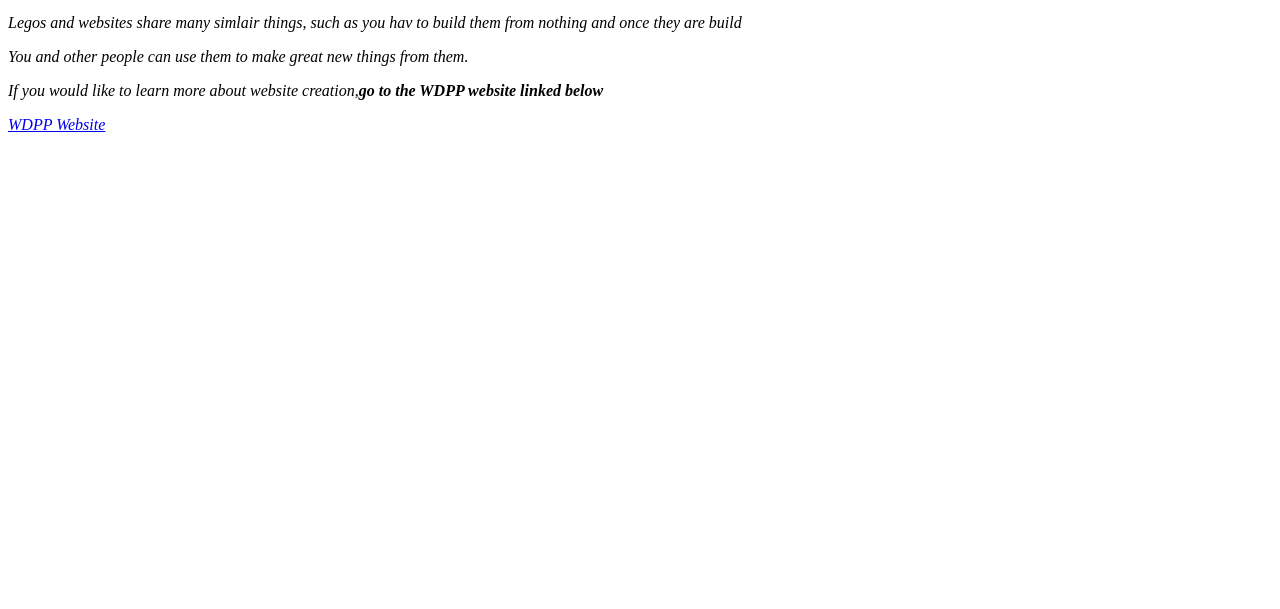
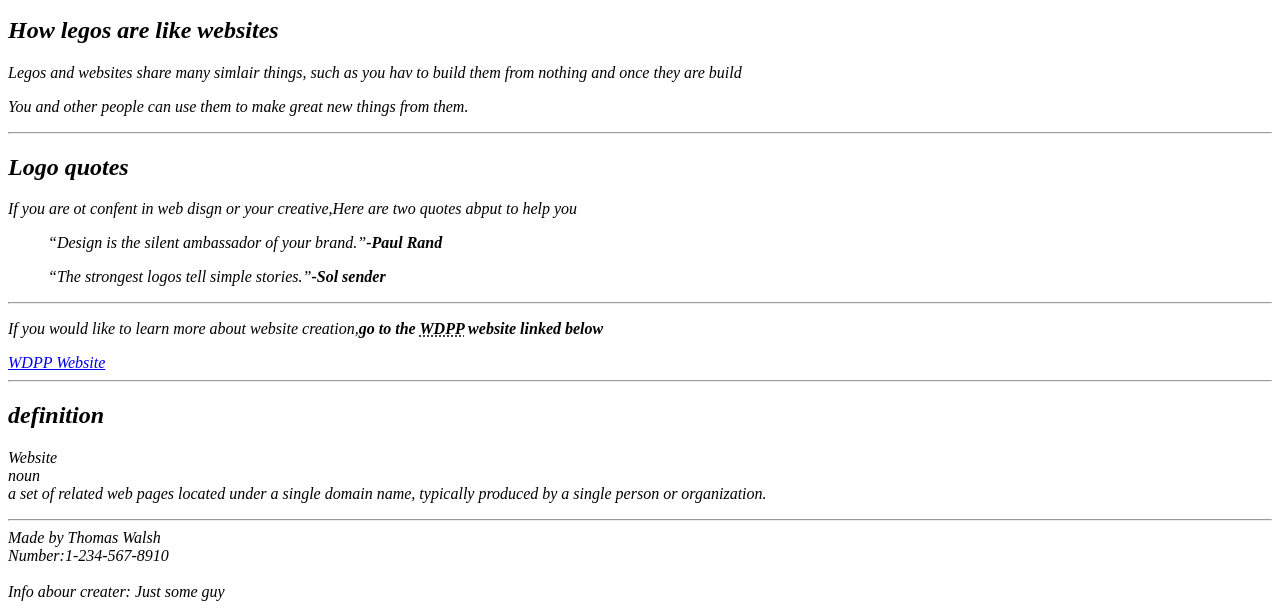
Before and after one commit to Twalsh26/Random-test-website, a plain HTML site: page index.html in a window 1280 px wide. Shown: the part 786-1395 px from the top of the page. Before the commit the page ends 928 px from the top, so only its background shows below. Drawn offline with Linux system fonts and the light colour scheme.

Commit message:
Made word changes

```diff
--- a/index.html
+++ b/index.html
@@ -3,18 +3,34 @@
 <head>
 
     <title>Lego</title>
-    <b>How to lego</b>
+    <h2>How to lego</h2>
     <p> the secert to lego is there are <i>no</i> secert to lego</p>
     <p> Lego is all about using your <i>creative<i> and <i>your mind to build your world</p>
-    <p> actally, legos are kinda like websites (<strong>In a way</strong>)</p>
+    <p> actally, legos are kinda like websites <em>in a way</em></p>
     <img src="https://images.unsplash.com/photo-1680842350641-d49b43d71025?ixlib=rb-4.0.3&ixid=M3wxMjA3fDB8MHxwaG90by1wYWdlfHx8fGVufDB8fHx" height="600" alt="Logo Spongebob">
     <hr>
-    <b>How legos are like websites</b>
+    <h2>How legos are like websites</h2>
     <p>Legos and websites share many simlair things, such as you hav to build them from nothing and once they are build</p>
     <p>You and other people can use them to make great new things from them.</p>
-    <p>If you would like to learn more about website creation,<strong>go to the WDPP website linked below</strong></p>
+    <hr>
+    <h2>Logo quotes</h2>
+    <p>If you are ot confent in web disgn or your creative,Here are two quotes abput to help you</p>
+    <blockquote>“Design is the silent ambassador of your brand.”<b>-Paul Rand</b></blockquote>
+    <blockquote>“The strongest logos tell simple stories.”<b>-Sol sender</b></blockquote>
+    <hr>
+    <p>If you would like to learn more about website creation,<strong>go to the <abbr title="Web Disgn pathway program">WDPP</abbr> website linked below</strong></p>
     <a href="https://frhsdwebdesign.com/">WDPP Website</a>
-
+    <hr>
+    <h2>definition</h2>
+    <p><Dfn>Website</Dfn> <br>
+        noun <br>
+        a set of related web pages located under a single domain name, typically produced by a single person or organization.</p>
+        <hr>
+        <address>
+            Made by Thomas Walsh <br>
+            Number:1-234-567-8910</br><br>
+            Info abour creater: Just some guy</br>
+            </address>
 </head>
 <body>
 
```
